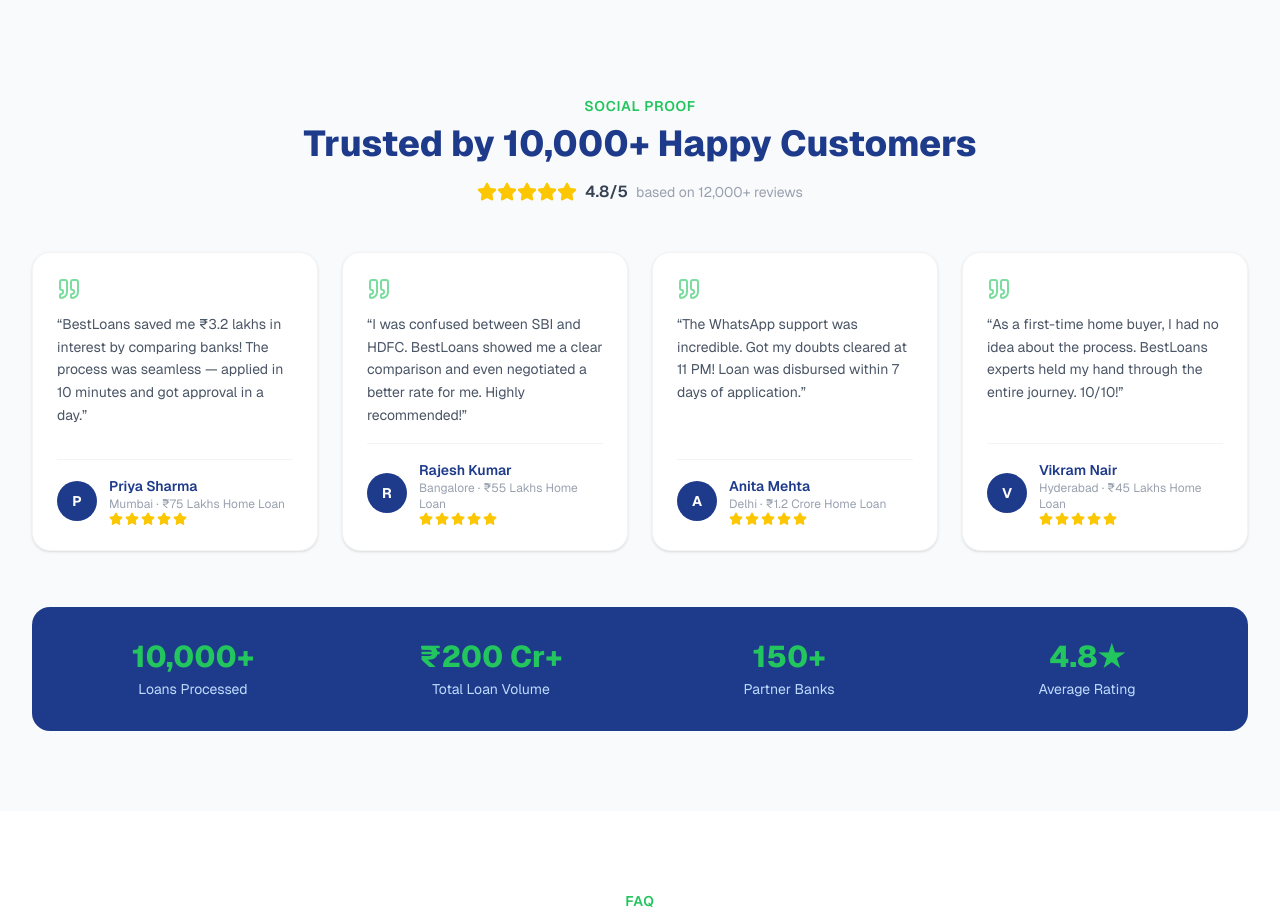
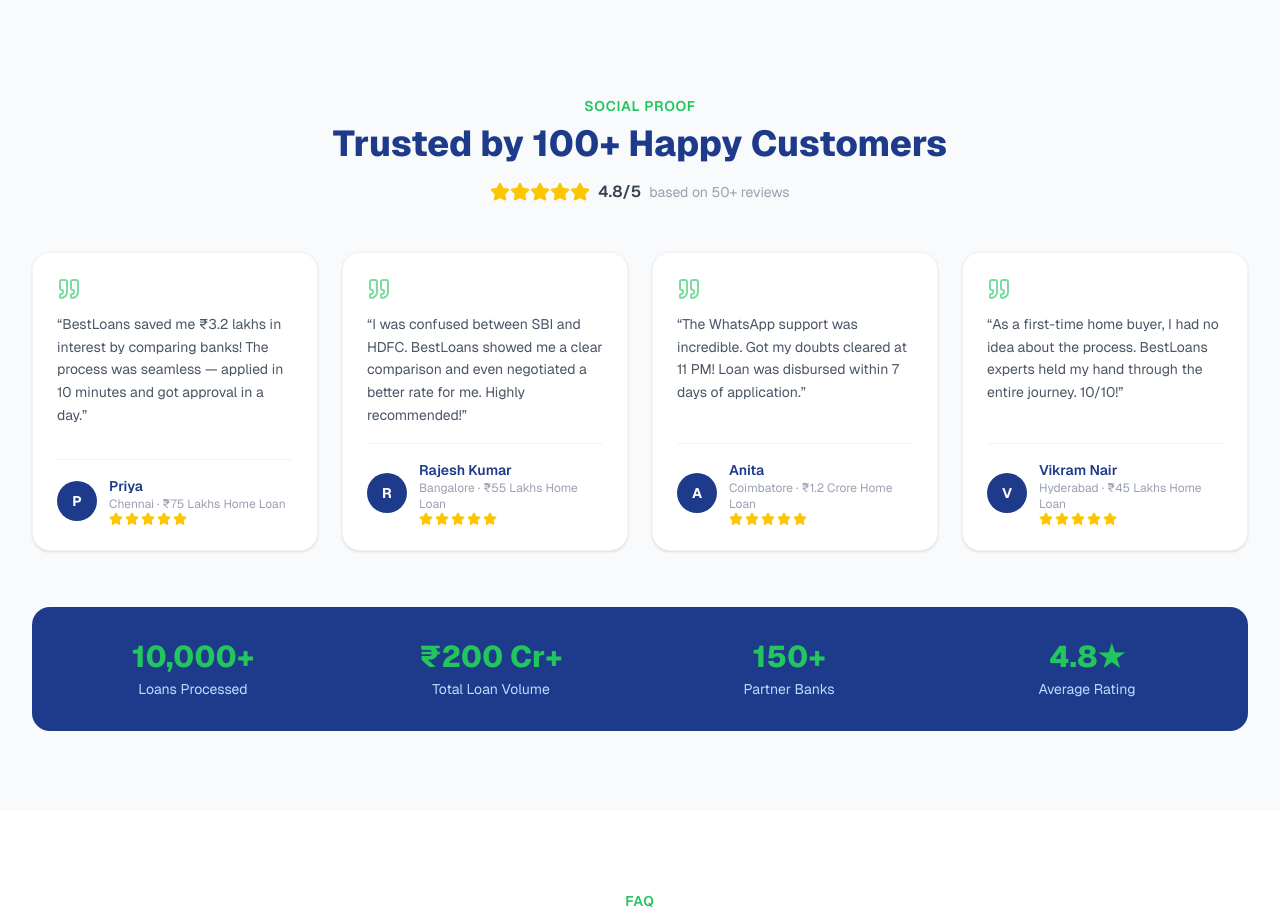
Before and after one commit to AjithSrikumar/bestloans, a Next.js app: page / in a window 1280 px wide. Shown: the part 2820-3741 px from the top of the page. Built offline with nearby package versions, Linux system fonts and the light colour scheme; no server answers.

Commit message:
Update SocialProof.tsx

```diff
--- a/components/SocialProof.tsx
+++ b/components/SocialProof.tsx
@@ -2,8 +2,8 @@
 
 const testimonials = [
   {
-    name: "Priya Sharma",
-    city: "Mumbai",
+    name: "Priya",
+    city: "Chennai",
     rating: 5,
     text: "BestLoans saved me ₹3.2 lakhs in interest by comparing banks! The process was seamless — applied in 10 minutes and got approval in a day.",
     loan: "₹75 Lakhs Home Loan",
@@ -18,8 +18,8 @@
     initial: "R",
   },
   {
-    name: "Anita Mehta",
-    city: "Delhi",
+    name: "Anita",
+    city: "Coimbatore",
     rating: 5,
     text: "The WhatsApp support was incredible. Got my doubts cleared at 11 PM! Loan was disbursed within 7 days of application.",
     loan: "₹1.2 Crore Home Loan",
@@ -55,7 +55,7 @@
             Social Proof
           </p>
           <h2 className="text-3xl md:text-4xl font-extrabold text-[#1E3A8A] mb-4">
-            Trusted by 10,000+ Happy Customers
+            Trusted by 100+ Happy Customers
           </h2>
           <div className="flex items-center justify-center gap-2">
             <div className="flex">
@@ -69,7 +69,7 @@
             </div>
             <span className="text-gray-700 font-semibold">4.8/5</span>
             <span className="text-gray-400 text-sm">
-              based on 12,000+ reviews
+              based on 50+ reviews
             </span>
           </div>
         </div>
```
